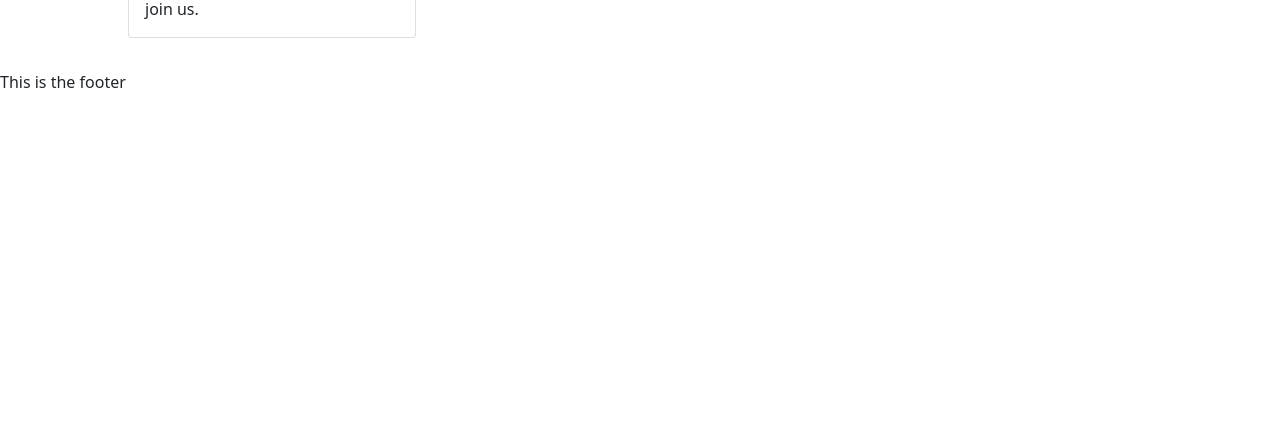
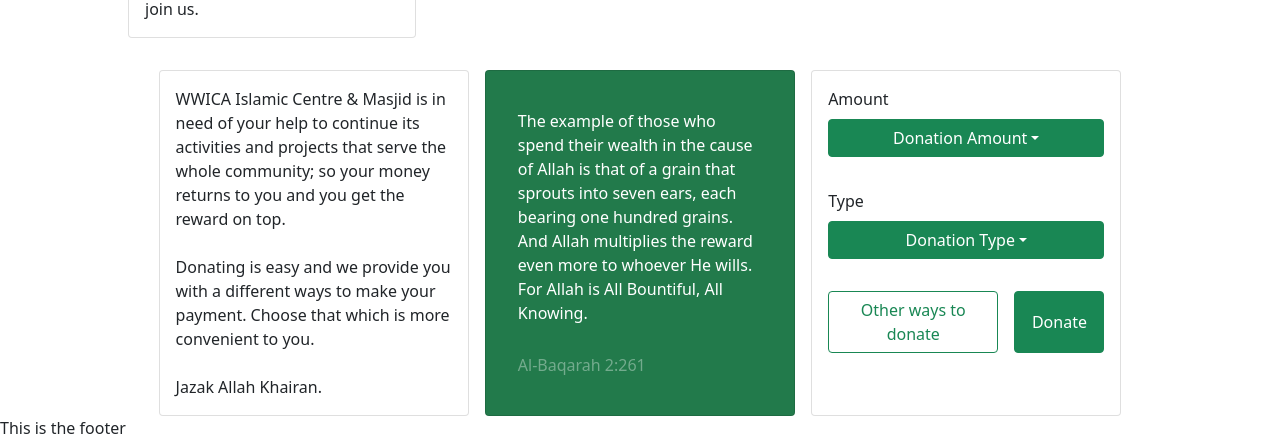
Before and after one commit to DevAbdullahUk/wwica-ui, a React (Create React App) app: page / in a window 1280 px wide. Shown: the part 1529-1966 px from the top of the page. Before the commit the page ends 1623 px from the top, so only its background shows below. Built offline with nearby package versions, Linux system fonts and the light colour scheme.

Commit message:
adding donation
adding donation option

```diff
--- a/src/components/supportWWICA.js
+++ b/src/components/supportWWICA.js
@@ -2,6 +2,9 @@
 
 import "../styles/supportWWICA.css";
 import Card from "react-bootstrap/Card";
+import Form from "react-bootstrap/Form";
+import Dropdown from "react-bootstrap/Dropdown";
+import Button from "react-bootstrap/Button";
 
 class SupportWWICA extends React.Component {
   constructor(props) {
@@ -9,8 +12,14 @@
 
     this.supportText = this.supportText.bind(this);
     this.supportForm = this.supportForm.bind(this);
-    this.supporDonation = this.supporDonation.bind(this);
+    this.supportDonation = this.supportDonation.bind(this);
+    this.amountAction = this.amountAction.bind(this);
+    this.typeAction = this.typeAction.bind(this);
   }
+
+  amountAction(amount) { console.log(amount)}
+
+  typeAction() {}
 
   supportText() {
     return (
@@ -44,8 +53,52 @@
     );
   }
 
-  supporDonation() {
-    <Card></Card>;
+  supportDonation() {
+    return (
+      <Card>
+        <Card.Body>
+          <div className="support-donation">
+            <div>
+              <Form.Label htmlFor="amount">Amount</Form.Label>
+              <Dropdown>
+                <Dropdown.Toggle variant="success" id="amount">
+                  Donation Amount
+                </Dropdown.Toggle>
+
+                <Dropdown.Menu>
+                  <Dropdown.Item onClick={()=>this.amountAction("£10")}>£10</Dropdown.Item>
+                  <Dropdown.Item onClick={()=>this.amountAction("£15")}>£15</Dropdown.Item>
+                  <Dropdown.Item onClick={()=>this.amountAction("£25")}>£25</Dropdown.Item>
+                </Dropdown.Menu>
+              </Dropdown>
+            </div>
+
+            <div>
+              <Form.Label htmlFor="type">Type</Form.Label>
+              <Dropdown>
+                <Dropdown.Toggle variant="success" id="type">
+                  Donation Type
+                </Dropdown.Toggle>
+
+                <Dropdown.Menu>
+                  <Dropdown.Item>Type</Dropdown.Item>
+                  <Dropdown.Item>Another Type</Dropdown.Item>
+                  <Dropdown.Item> Something else</Dropdown.Item>
+                </Dropdown.Menu>
+              </Dropdown>
+            </div>
+
+            <div className="support-donation-bt">
+              <Button variant="outline-success">Other ways to donate</Button>
+              <Button variant="success" className="support-donation-bt-success">
+                <span>Donate</span>
+                <span>❤️</span>
+              </Button>
+            </div>
+          </div>
+        </Card.Body>
+      </Card>
+    );
   }
 
   supportForm() {}
@@ -54,8 +107,9 @@
     return (
       <div className="support-wwica">
         <div className="support-group">
-          {/* <this.supportText></this.supportText>
-          <this.supportHadith></this.supportHadith> */}
+          <this.supportText></this.supportText>
+          <this.supportHadith></this.supportHadith>
+          <this.supportDonation></this.supportDonation>
         </div>
       </div>
     );
--- a/src/styles/mainPage.css
+++ b/src/styles/mainPage.css
@@ -35,7 +35,7 @@
 
 @media (max-width: 992px) {
     .main-page-container > * {
-        width: 90%;
+        width: calc(100% - 1.5rem);
         margin-inline: auto;
     }
 
--- a/src/styles/newsFeed.css
+++ b/src/styles/newsFeed.css
@@ -49,12 +49,12 @@
       }
 
       .news-card:first-child{
-        padding-left: 1.5rem;
-        min-width: 19.5rem;
+        padding-left: .9rem;
+        min-width: 19rem;
       }
 
       .news-card:last-child{
-        padding-right: 1.5rem;
-        min-width: 19.5rem;
+        padding-right: .9rem;
+        min-width: 19rem;
       }
 }
--- a/src/styles/supportWWICA.css
+++ b/src/styles/supportWWICA.css
@@ -1,33 +1,71 @@
-.support-wwica, .support-group{
-    width: 100%;
+.support-group {
+  display: flex !important;
+  flex-direction: row;
+  flex-wrap: wrap;
+  gap: 1rem;
+  justify-content: center;
 }
 
-.support-group{
-    display: flex !important;
-    flex-direction: row;
-    column-gap: 1rem;
+.support-hadith {
+  background-color: var(--accent-color) !important;
+  border-color: white;
+  color: white;
+  display: flex;
+  flex-direction: row;
+  justify-content: space-around;
+  gap: 1rem;
+  padding: 2rem;
 }
 
-.support-hadith{
-    background-color: var(--accent-color)  !important;
-    border-color: white;
-
-    color: white;
-
-    display: flex;
-    flex-direction: row;
-
-    justify-content: space-around;
-    align-items: normal;
-
-    padding: 2rem;
+.support-hadith > span {
+  color: rgba(255, 255, 255, 0.37);
 }
 
-.support-hadith > span{
-    color: rgba(255, 255, 255, 0.37);
+.support-group > .card {
+  max-width: calc(100% / 3.3);
+  min-height: 110px;
 }
 
-.support-group > .card{
-  min-width: 18rem;
-  min-height: 110px;
+.support-donation {
+  display: flex;
+  flex-direction: column;
+  flex-wrap: nowrap;
+  justify-content: space-between;
+  align-items: normal;
+  align-content: normal;
+  gap: 2rem;
 }
+
+.support-donation-bt {
+  display: flex;
+  gap: 1rem;
+}
+.support-donation-bt-success{
+  min-width: 90px;
+}
+
+.support-donation-bt-success :last-child {
+  display: none;
+  transition: 0.1s;
+}
+
+.support-donation-bt-success:hover :first-child {
+  display: none;
+}
+
+.support-donation-bt-success:hover :last-child {
+  display: contents;
+}
+
+#amount,
+#type {
+  width: 100%;
+}
+
+@media (max-width: 991px) {
+  .support-group > .card {
+    max-width: none;
+    min-width: none;
+    width: 100%;
+  }
+}
--- a/src/styles/welcomeMain.css
+++ b/src/styles/welcomeMain.css
@@ -48,7 +48,7 @@
     .welcome-box {
         width: 100%;
         height: 25rem;
-        position: fixed;
+        position:fixed;
 
         top: 0px;
         border-radius: 0% !important;
```
